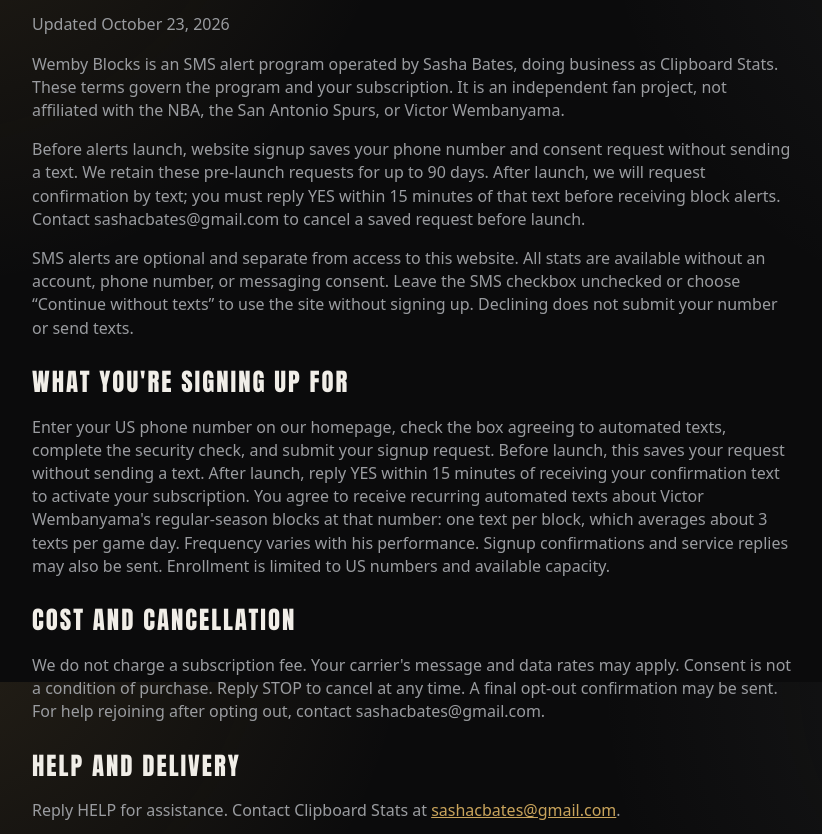
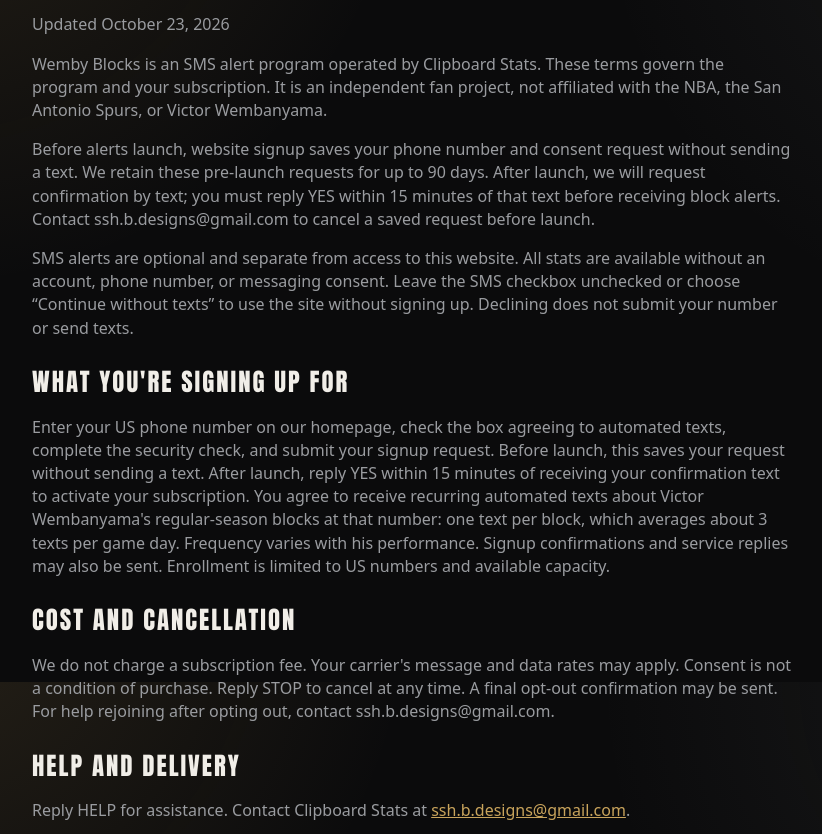
Before and after one commit to sshb4/WembyBlocks, a plain HTML site: page sms-terms/index.html in a window 1280 px wide. Shown: the part 118-952 px from the top of the page, without its empty margins (228-1050 px from the left). Drawn offline with Linux system fonts and the light colour scheme.

Commit message:
Revise Wemby legal operator and contact email

```diff
--- a/sms-terms/index.html
+++ b/sms-terms/index.html
@@ -14,15 +14,15 @@
       <a href="../">← Back to the blocks</a>
       <h1>Wemby Blocks SMS terms</h1>
       <p>Updated October 23, 2026</p>
-      <p>Wemby Blocks is an SMS alert program operated by Sasha Bates, doing business as Clipboard Stats. These terms govern the program and your subscription. It is an independent fan project, not affiliated with the NBA, the San Antonio Spurs, or Victor Wembanyama.</p>
-      <p>Before alerts launch, website signup saves your phone number and consent request without sending a text. We retain these pre-launch requests for up to 90 days. After launch, we will request confirmation by text; you must reply YES within 15 minutes of that text before receiving block alerts. Contact sashacbates@gmail.com to cancel a saved request before launch.</p>
+      <p>Wemby Blocks is an SMS alert program operated by Clipboard Stats. These terms govern the program and your subscription. It is an independent fan project, not affiliated with the NBA, the San Antonio Spurs, or Victor Wembanyama.</p>
+      <p>Before alerts launch, website signup saves your phone number and consent request without sending a text. We retain these pre-launch requests for up to 90 days. After launch, we will request confirmation by text; you must reply YES within 15 minutes of that text before receiving block alerts. Contact ssh.b.designs@gmail.com to cancel a saved request before launch.</p>
       <p>SMS alerts are optional and separate from access to this website. All stats are available without an account, phone number, or messaging consent. Leave the SMS checkbox unchecked or choose “Continue without texts” to use the site without signing up. Declining does not submit your number or send texts.</p>
       <h2>What you're signing up for</h2>
       <p>Enter your US phone number on our homepage, check the box agreeing to automated texts, complete the security check, and submit your signup request. Before launch, this saves your request without sending a text. After launch, reply YES within 15 minutes of receiving your confirmation text to activate your subscription. You agree to receive recurring automated texts about Victor Wembanyama's regular-season blocks at that number: one text per block, which averages about 3 texts per game day. Frequency varies with his performance. Signup confirmations and service replies may also be sent. Enrollment is limited to US numbers and available capacity.</p>
       <h2>Cost and cancellation</h2>
-      <p>We do not charge a subscription fee. Your carrier's message and data rates may apply. Consent is not a condition of purchase. Reply STOP to cancel at any time. A final opt-out confirmation may be sent. For help rejoining after opting out, contact sashacbates@gmail.com.</p>
+      <p>We do not charge a subscription fee. Your carrier's message and data rates may apply. Consent is not a condition of purchase. Reply STOP to cancel at any time. A final opt-out confirmation may be sent. For help rejoining after opting out, contact ssh.b.designs@gmail.com.</p>
       <h2>Help and delivery</h2>
-      <p>Reply HELP for assistance. Contact Clipboard Stats at <span data-sms-contact><a href="mailto:sashacbates@gmail.com">sashacbates@gmail.com</a></span>.</p>
+      <p>Reply HELP for assistance. Contact Clipboard Stats at <span><a href="mailto:ssh.b.designs@gmail.com">ssh.b.designs@gmail.com</a></span>.</p>
       <p>Alerts depend on ESPN NBA data and carrier delivery and may be delayed, missed, or affected by scoring corrections. We do not guarantee instant delivery or issue an alert for every later scoring revision. Carriers are not liable for delayed or undelivered messages. We may pause or discontinue the service.</p>
       <p>See our <a href="../sms-privacy/">SMS privacy notice</a> for how subscription information is handled.</p>
     </main>
```
Also changed, not shown: sms-privacy/index.html (+3 -3 lines).
